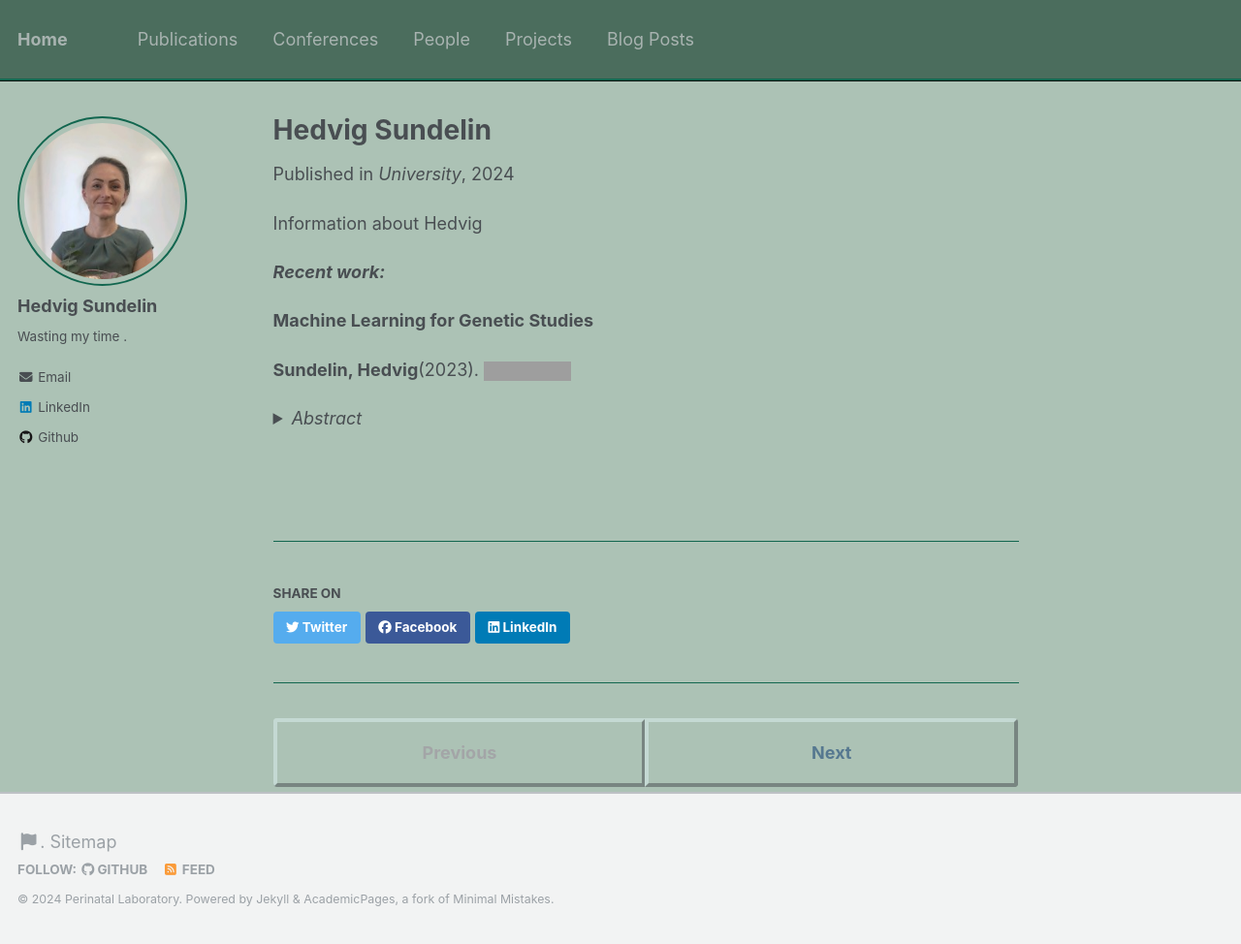
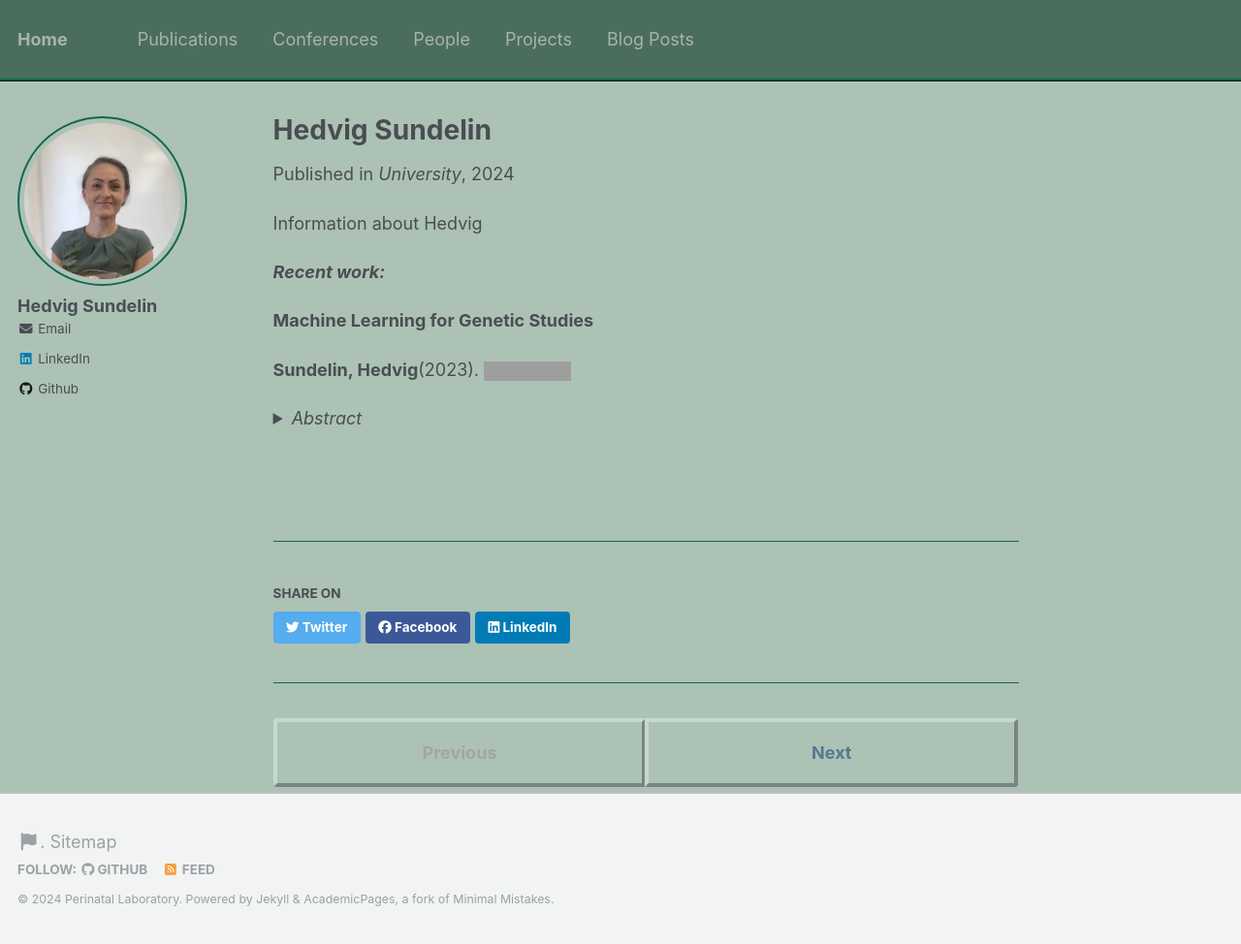
Before and after one commit to hedvigsun/perinatallab, a Jekyll site: the page built from _people/person-1.md, in a window 1280 px wide and 974 px high. Shown: the whole window at 97% size. Built offline with Jekyll 4.4.1, drawn with Linux system fonts in a browser that asks for light colours; grey boxes are pictures that could not be loaded.

Commit message:
Update authors.yml

```diff
--- a/_data/authors.yml
+++ b/_data/authors.yml
@@ -4,7 +4,6 @@ Hedvig Sundelin:
   name        : "Hedvig Sundelin"
   role        : "Associate Researcher"
   email       : "hedvig.sundelin@gu.se"
-  bio         : "Wasting my time ."
   avatar      : "image.png"
   linkedin    : "hedvig-sundelin-20623438"
   github      : "hedvigsun"
```
